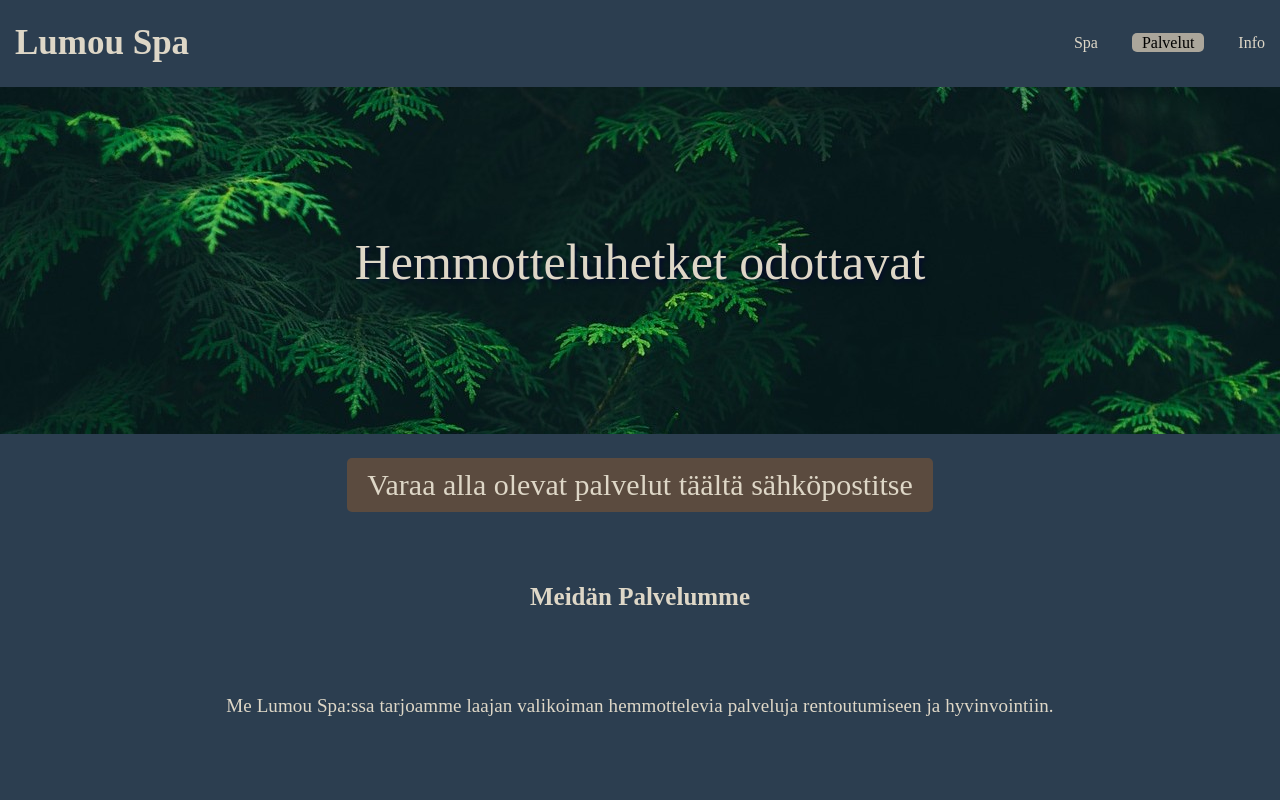
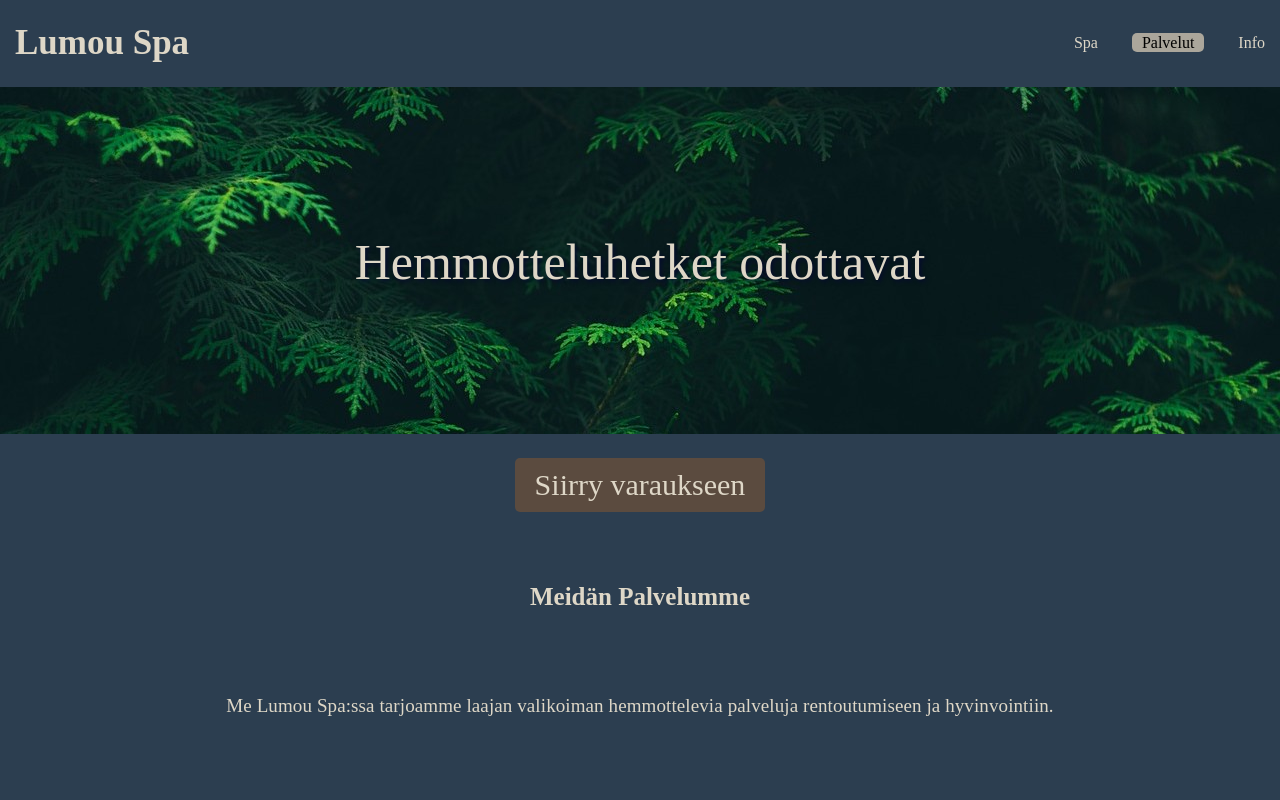
Before and after one commit to selmaEsse/selmaEsse.github.io, a plain HTML site: page palvelut.html in a window 1280 px wide. Shown: the top 800 px of the page. Drawn offline with Linux system fonts and the light colour scheme.

Commit message:
css muokkaus

```diff
--- a/palvelut.html
+++ b/palvelut.html
@@ -30,7 +30,7 @@
 
 
     <div class="button-container">
-        <a href="mailto:spa@lumou.fi" class="button">Varaa alla olevat palvelut täältä sähköpostitse</a>
+        <a href="mailto:spa@lumou.fi" class="button">Siirry varaukseen</a>
     </div>
 
     <!-- Palvelut -->
```
